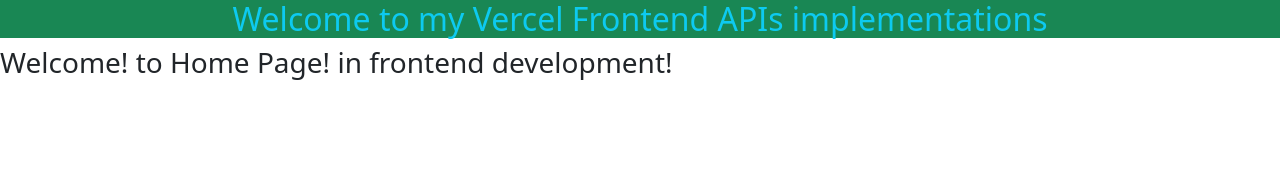
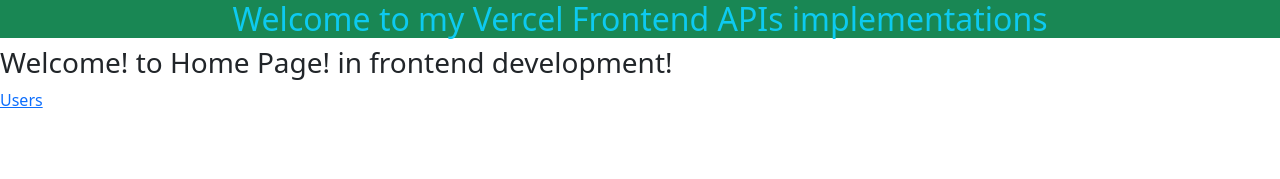
Before and after one commit to Abhishek-K-Vishvakarma/frontend_vercel_apis_imp, a React (Vite) app in the folder vercel_app/: page / in a window 1280 px wide. Shown: the top 179 px of the page. Built offline with nearby package versions, Linux system fonts and the light colour scheme.

Commit message:
Adding Link in Home.jsx component

```diff
--- a/vercel_app/src/Home.jsx
+++ b/vercel_app/src/Home.jsx
@@ -1,8 +1,10 @@
+import { Link } from "react-router-dom"
 
 const Home = () => {
   return (
     <div>
       <h3>Welcome! to Home Page! in frontend development!</h3>
+      <Link to="/user">Users</Link>
     </div>
   )
 }
```
